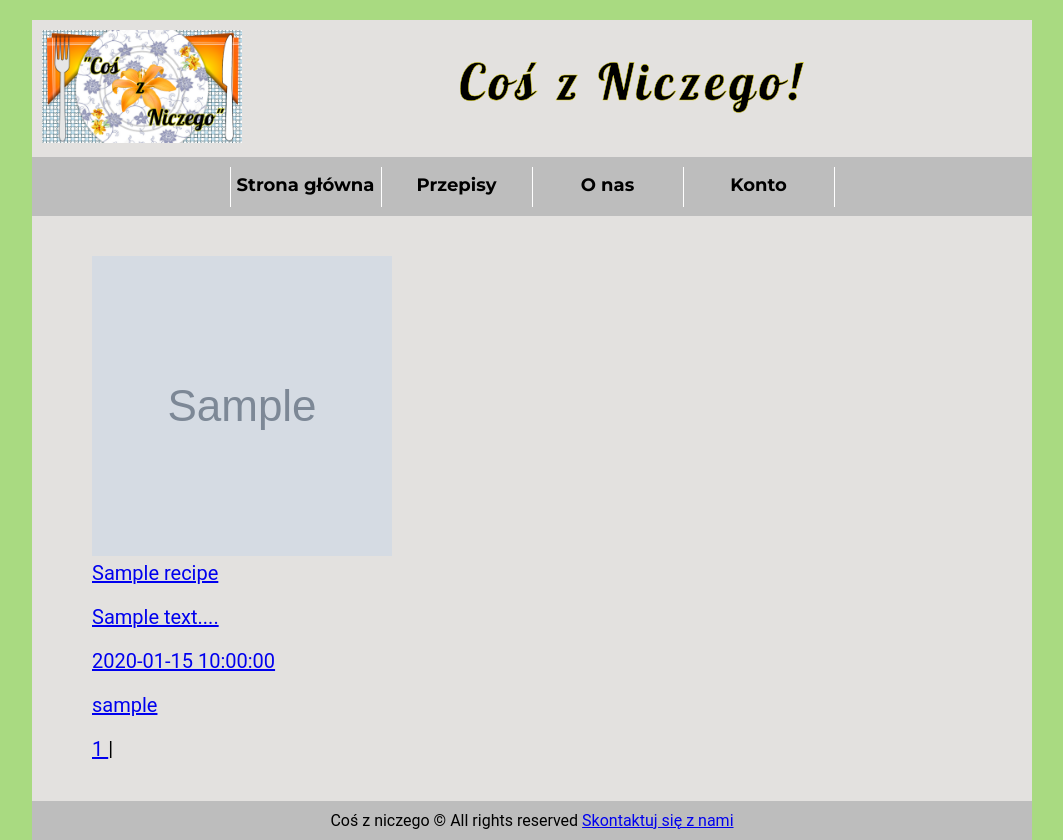
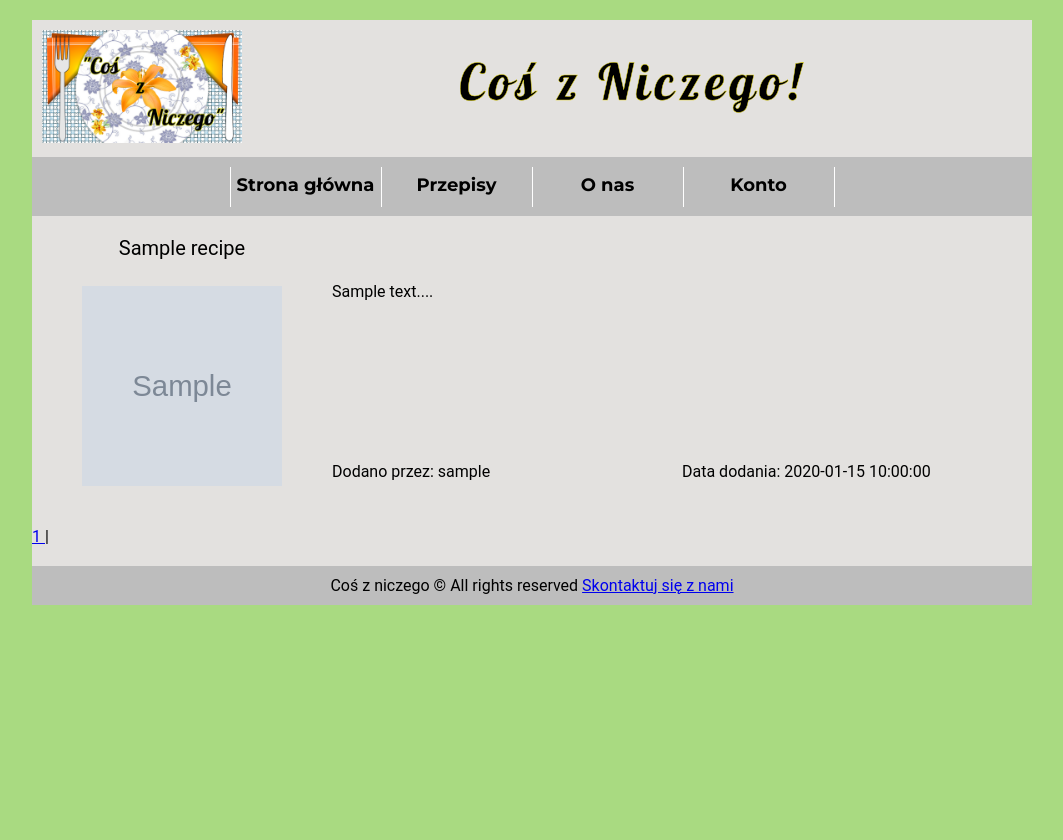
Before and after one commit to Myras13/CZN, a PHP site: page /recipe.php in a window 1280 px wide. Shown: the whole page, without its empty margins (108-1171 px from the left). After the commit the page ends 605 px from the top, so only its background shows below. Run offline with PHP 8.4, Linux system fonts and the light colour scheme; tables that the repository leaves empty or names only in its code hold one stand-in row (values such as "Sample post"); grey boxes marked "Sample" are stand-in pictures; data that the repository does not hold is empty.

Commit message:
Przegladanie-przepisow

```diff
--- a/php/view/V_Pages.php
+++ b/php/view/V_Pages.php
@@ -14,25 +14,40 @@
     for ($i = 0; $i < $max; $i++):
 ?>
 
+
         <div class="box-recipe">
             <a href=<?php echo 'http://'.$host.'/CZN/recipe.php?id='.$data[$i]['id_recipe'].''?>>
-                <div class="photo">
-                    <img src=<?php echo $data[$i]['photo_link']; ?> alt="Tu powinno byc zdjęcia, ale nie ma..." width="300" height="300">
-                </div>
+
+
+            <div class="box-recipe-left">
                 <div class="title-recipe">
                     <span><?php echo $data[$i]['title']; ?></span>
                 </div>
-                <div class='content-recipe'>
+
+                <div class="photo-recipe">
+                    <img src=<?php echo $data[$i]['photo_link']; ?> alt="Tu powinno byc zdjęcia, ale nie ma..." width="200" height="200">
+                </div>
+            </div>
+
+            <div class="box-recipe=right">
+                <div class='content-recipe1'>
                     <p><?php echo $data[$i]['content']?></p>
                 </div>
+
+                <div class='user-recipe'>
+                    <p>Dodano przez: <?php echo $data[$i]['nick']?></p>
+                </div>
+
                 <div class='date-recipe'>
-                    <p><?php echo $data[$i]['date']?></p>
+                    <p>Data dodania: <?php echo $data[$i]['date']?></p>
                 </div>
-                <div class='user-recipe'>
-                    <p><?php echo $data[$i]['nick']?></p>
-                </div>
-            </a>
+                <div style="clear: both;"></div>
+            </div>
+            <div style="clear: both;"></div>
+
+        </a>
         </div>
+
 
 <?php
         endfor;
--- a/recipe.php
+++ b/recipe.php
@@ -19,7 +19,7 @@
             <?php include("templates/logo.php") ?>
             <?php include("templates/topbar.php") ?>
 
-            <div id="content_index">
+            <div id="content-recipe">
                 <?php require_once('php/view/V_Pages.php');?>
             </div>
             <?php include("templates/footer.php") ?>
--- a/style.css
+++ b/style.css
@@ -284,3 +284,70 @@ ol > li > ul > li:hover > a
     padding: 10px;
     height: 80px;
 }
+
+#content-recipe
+{
+    width: 1000px;
+}
+
+.box-recipe
+{
+    width: 1000px;
+    margin-top: 20px;
+    margin-bottom: 30px;
+}
+
+.box-recipe-left
+{
+    float: left;
+    width: 300px;
+}
+
+.box-recipe a
+{
+    color: black;
+    text-decoration: none;
+}
+
+.box-recipe:hover
+{
+    background-color: #d2d0ce;
+}
+
+.box-recipe-right
+{
+    float: left;
+    width: 700px;
+}
+
+.title-recipe
+{
+    text-align: center;
+    height: 50px;
+    font-size: 20px;
+}
+
+.photo-recipe
+{
+    text-align: center;
+}
+
+.content-recipe1
+{
+    text-align: justify;
+    padding-top: 30px;
+    padding-right: 50px;
+    height: 180px;
+}
+
+.user-recipe
+{
+    float: left;
+    width: 350px;
+}
+
+.date-recipe
+{
+    float: left;
+    width: 350px;
+}
```
